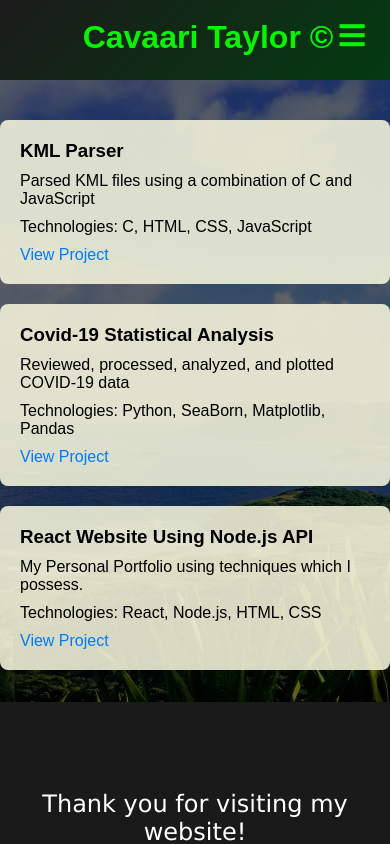
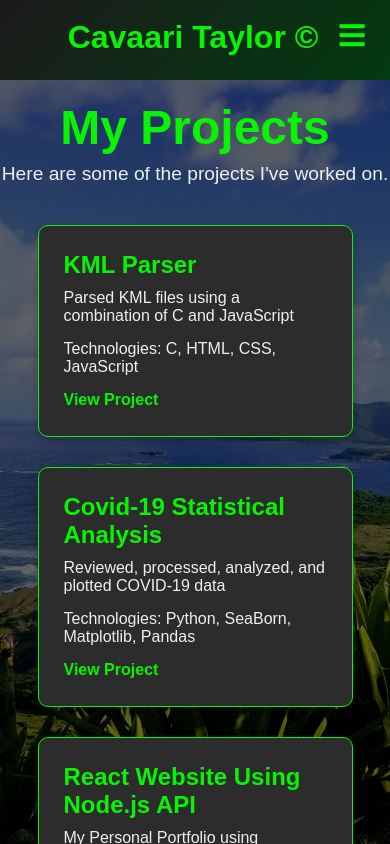
Before and after one commit to Cavaari/my-portfolio, a React (Create React App) app: page /projects in a window 390 px wide. Shown: the top 844 px of the page. Built offline with nearby package versions, Linux system fonts and the light colour scheme.

Commit message:
Full overhaul on styling on major pages and issues including mobile view

```diff
--- a/src/components/Footer.css
+++ b/src/components/Footer.css
@@ -6,7 +6,6 @@
     background-color: #1a1a1a;
     color: #fff;
     padding: 4rem 0 2rem 0;
-    margin-top: 2rem;
 }
 
 .footer-subscription {
--- a/src/components/Hero.css
+++ b/src/components/Hero.css
@@ -1,105 +1,90 @@
+@import url('https://fonts.googleapis.com/css2?family=Poppins:wght@300;700&display=swap');
+
+:root {
+  --primary-color: #3498db;
+  --light-color: #ffffff;
+  --dark-text-color: #ecf0f1;
+  --font-main: 'Poppins', sans-serif;
+}
+
 .hero-container {
+  background: linear-gradient(rgba(0, 0, 0, 0.6), rgba(0, 0, 0, 0.6)), url('../../public/images/The moon.jpg') center center/cover no-repeat;
   height: 100vh;
   width: 100%;
   display: flex;
   flex-direction: column;
   justify-content: center;
   align-items: center;
-    object-fit: contain;
-
+  text-align: center;
+  padding: 0 1rem;
 }
 
-.background {
-    background: url('C:/Users/cavaa/OneDrive/Documents/Website/my-portfolio/public/images/The moon.jpg') center center/cover no-repeat;
-    height: 100vh;
-    width: 100%;
-    position: absolute;
-    top: 0;
-    left: 0;
-    z-index: -1;
-    background-blend-mode: overlay;
-    background-color: rgba(0, 0, 0, 0.5);
-}
-
-
-
 .hero-container > h1 {
-    color: #ffffff;
-    font-size: 100px;
-    margin-top: -100px;
-    display: flex;
-    font-family: 'Times New Roman', Times, serif;
-    font-weight: bold;
-    text-shadow: -1px -1px 0 #000, 1px -1px 0 #000, -1px 1px 0 #000, 1px 1px 0 #000;
-
-    align-self: center;
-    text-align: center;
+  font-family: var(--font-main);
+  color: var(--light-color);
+  font-size: 5rem;
+  font-weight: 700;
+  margin: 0;
+  text-shadow: 2px 2px 8px rgba(0, 0, 0, 0.7);
 }
 
 .hero-container > p {
-    margin-top: 8px;
-    color: #000000;
-    font-size: 32px;
-    font-weight: bold;
-    font-family: 'Times New Roman', Times, serif;
-    align-self: center;
-    text-align: center;
+  font-family: var(--font-main);
+  color: var(--dark-text-color);
+  font-size: 1.5rem;
+  font-weight: 300;
+  margin-top: 1rem;
+  margin-bottom: 2rem;
+  max-width: 650px;
 }
 
 .hero-btns {
-      margin-top: 32px;
+  display: flex;
+  flex-wrap: wrap;
+  justify-content: center;
+  gap: 1rem;
 }
 
 .hero-btns .btn {
-    margin: 6px;
-    color: #09f405;
-    background: transparent;
-    border-color: #091009;
-    border-radius: 8px;
-
+  text-decoration: none;
+  border-radius: 4px;
 }
 
-.hero-btns .btn--outline {
-    background-color: #ffffff;
-    color: #000;
-    border-color: #0a100a;
+.btn--solid {
+  background-color: var(--primary-color);
+  color: var(--light-color);
+  border: 1px solid var(--primary-color);
 }
 
-
-.hero-btns .btn--medium:hover,
-.hero-btns .btn--large:hover{
-    background: #000000c8;
-    color: #09f405;
-    transition: all 0.3s ease-out;
+.btn--solid:hover {
+  background-color: transparent;
+  color: var(--primary-color);
+  border: 1px solid var(--primary-color);
 }
 
-.fa-play-circle {
-    margin-left: 4px;
+.btn--outline {
+  background-color: transparent;
+  color: var(--light-color);
+  border: 1px solid var(--light-color);
 }
 
-@media screen and (max-width: 960px){
+.btn--outline:hover {
+  background-color: var(--light-color);
+  color: #000;
+}
+
+@media screen and (max-width: 960px) {
   .hero-container > h1 {
-        font-size: 70px;
-        margin-top: -150px;
+    font-size: 4rem;
   }
 }
 
-@media screen and (max-width: 768px){
+@media screen and (max-width: 768px) {
   .hero-container > h1 {
-        font-size: 50px;
-        margin-top: -100px;
+    font-size: 3rem;
   }
 
   .hero-container > p {
-        font-size: 30px;
-    }
-
-    .btn-mobile {
-        display: block;
-        text-decoration: none;
-    }
-
-    .btn {
-        width: 100%;
+    font-size: 1.25rem;
   }
 }
--- a/src/components/Navbar.css
+++ b/src/components/Navbar.css
@@ -77,6 +77,10 @@
     display: none;
 }
 
+.nav-item-btn {
+    display: none;
+}
+
 @media screen and (max-width: 960px) {
     .NavbarItems {
         position: relative;
@@ -125,6 +129,7 @@
         position: absolute;
         top: 0;
         left: 0;
+        margin-left: 5px;
         transform: translate(25%, 50%);
     }
 
@@ -144,7 +149,7 @@
     }
 
     .nav-links-mobile {
-    display: block; /* Show the element for screens with a max-width of 960px */
+        display: block;
         text-align: center;
         margin: 2rem auto;
         border-radius: 4px;
@@ -163,4 +168,8 @@
         color: #242424;
         transition: 250ms;
     }
+
+    .nav-item-btn {
+        display: block;
     }
+}
--- a/src/components/pages/AboutMe.css
+++ b/src/components/pages/AboutMe.css
@@ -1,5 +1,3 @@
-/* AboutMe.css */
-
 .aboutMe-container {
   display: flex;
   flex-direction: column;
@@ -94,9 +92,9 @@
 /* Mobile View */
 @media screen and (max-width: 600px) {
   .aboutMe-container {
-    margin-top: 400px;
+    margin-top: 150px;
     padding: 10px;
-    margin-bottom: 275px;
+    margin-bottom: 100px;
   }
 
   .aboutMe-container h1 {
--- a/src/components/pages/Experience.css
+++ b/src/components/pages/Experience.css
@@ -1,108 +1,88 @@
-/* Experience.css */
-.experience-container {
+.experience-page {
+  padding-top: 80px;
   min-height: 100vh;
-    padding: 80px 20px;
-    margin-top: 80px;
-    color: #fff;
+  background: linear-gradient(rgba(0, 0, 0, 0.6), rgba(0, 0, 0, 0.6)), url('/public/images/The moon.jpg') center center/cover no-repeat;
+  background-attachment: fixed;
 }
 
-.background {
-    background: url('/public/images/The moon.jpg') center center/cover no-repeat;
-    height: 100vh;
-    width: 100%;
-    position: fixed;
-    top: 0;
-    left: 0;
-    margin: 0;
-    padding: 0;
-    z-index: -1;
-    background-blend-mode: overlay;
-    background-color: rgba(0, 0, 0, 0.6);  /* Dark overlay */
+.experience-container {
+  display: flex;
+  flex-direction: column;
+  align-items: center;
+  padding: 40px 20px;
+  gap: 30px;
 }
 
-
-.experience-section {
-    margin-bottom: 60px;
+.experience-header {
+  font-size: 3rem;
+  color: #09f405;
+  margin-bottom: 20px;
 }
 
-.experience-section h2 {
-    font-size: 2.5rem;
+.experience-card {
+  background-color: #2c2c2c;
+  border: 1px solid #09f405;
+  border-radius: 10px;
+  padding: 25px;
+  box-shadow: 0 4px 8px rgba(0, 0, 0, 0.2);
+  width: 100%;
+  max-width: 800px;
+  text-align: left;
+  transition: transform 0.3s ease, box-shadow 0.3s ease;
+}
+
+.experience-card:hover {
+  transform: translateY(-10px);
+  box-shadow: 0 8px 16px rgba(9, 244, 5, 0.4);
+}
+
+.card-title {
+  font-size: 1.5rem;
   color: #09f405;
   display: flex;
   align-items: center;
   gap: 15px;
-    margin-bottom: 20px;
-    font-style: italic;
-    /*text-decoration: underline;*/
+  margin-bottom: 15px;
 }
 
 .icon {
   font-size: 1.8rem;
 }
 
-.experience-card {
-    background: rgba(0, 0, 0, 0.8);
-    border-radius: 12px;
-    box-shadow: 0 4px 10px rgba(0, 0, 0, 0.6);
-    padding: 30px;
-    margin: 20px 0;
-    transition: transform 0.3s ease, box-shadow 0.3s ease;
-}
-
-.experience-card:hover {
-    transform: translateY(-10px);
-    box-shadow: 0 8px 20px rgba(0, 0, 0, 0.8);
-}
-
-.experience-card h3 {
-    font-size: 1.5rem;
-    color: #3498db;
-}
-
 .experience-card p {
-    font-size: 1.4rem;
-    line-height: 1.8;
+  font-size: 1rem;
+  color: #ecf0f1;
+  margin-bottom: 10px;
 }
 
 .experience-card ul {
   list-style: none;
   padding-left: 0;
-    margin-top: 20px;
 }
 
 .experience-card ul li {
   position: relative;
-    padding-left: 30px;
-    line-height: 1.8;
-    font-size: 1.4rem;
+  padding-left: 20px;
+  line-height: 1.6;
+  font-size: 1rem;
   color: #ffffff;
-    margin-top: -10px;
 }
 
-/* Custom Bullet Icon */
 .experience-card ul li::before {
-    content: '\2022';  /* Unicode for bullet point */
-    font-size: 1.5rem;
-    color: #09f405; /* Green bullet color */
+  content: '\2022';
+  font-size: 1.2rem;
+  color: #09f405;
   position: absolute;
   left: 0;
-    top: 4px;
-    transition: transform 0.3s ease;
+  top: 0;
 }
 
-/* Hover Effect */
-.experience-card ul li:hover::before {
-    transform: scale(1.5);
-    color: #3498db;
+@media (max-width: 768px) {
+  .experience-card {
+    width: 90%;
   }
 
-
-@media (max-width: 768px) {
-    .experience-container {
-        padding: 60px 15px;
-    }
-
-    .experience-card {
-        padding: 20px;
+  .experience-header {
+    font-size: 2.5rem;
   }
 }
--- a/src/components/pages/Projects.css
+++ b/src/components/pages/Projects.css
@@ -1,88 +1,89 @@
+body {
+  margin: 0;
+  padding: 0;
+  font-family: 'Poppins', sans-serif;
+  background-color: #1a1a1a;
+  color: #f5f5dce1;
+}
 
-.background {
-    background: url('/public/images/The moon.jpg') center center/cover no-repeat;
-    height: 100vh;
-    width: 100%;
-    position: absolute;
-    top: 0;
-    left: 0;
-    z-index: -1;
+.projects-page {
+  background: linear-gradient(rgba(0, 0, 0, 0.6), rgba(0, 0, 0, 0.6)), url('/public/images/The moon.jpg') center center/cover no-repeat;
+  background-attachment: fixed;
+  min-height: 100vh;
+}
+
+.projects-header {
+  padding-top: 100px;
+  text-align: center;
+  color: #09f405;
+}
+
+.projects-header h1 {
+  font-size: 3rem;
+  margin-bottom: 0.5rem;
+}
+
+.projects-header p {
+  font-size: 1.2rem;
+  color: #ecf0f1;
 }
 
 .projects-container {
   display: flex;
   flex-wrap: wrap;
-    gap: 20px;
-    margin-top: 120px;
   justify-content: center;
-    align-items: flex-start;
-    z-index: 1;
+  padding: 40px 20px;
+  gap: 30px;
+  flex-grow: 1;
 }
 
 .project-card {
-    background-color: #f5f5dce1;
-    padding: 20px;
-    border-radius: 8px;
-    cursor: pointer;
-    transition: transform 0.3s ease-in-out;
-
-    &:hover {
-      transform: scale(1.05);
+  background-color: #2c2c2c;
+  border: 1px solid #09f405;
+  border-radius: 10px;
+  padding: 25px;
+  box-shadow: 0 4px 8px rgba(0, 0, 0, 0.2);
+  width: 300px;
+  text-align: left;
+  transition: transform 0.3s ease, box-shadow 0.3s ease;
 }
 
-    h3 {
+.project-card:hover {
+  transform: translateY(-10px);
+  box-shadow: 0 8px 16px rgba(9, 244, 5, 0.4);
+}
+
+.project-card h3 {
+  font-size: 1.5rem;
+  color: #09f405;
   margin-bottom: 10px;
 }
 
-    p {
-      margin-bottom: 10px;
+.project-card p {
+  font-size: 1rem;
+  color: #ecf0f1;
+  margin-bottom: 15px;
 }
 
-    a {
-      color: #007bff;
+.project-card a {
+  display: inline-block;
+  color: #09f405;
   text-decoration: none;
-      display: block;
-      margin-top: 10px;
-    }
+  font-weight: bold;
+  border-bottom: 2px solid transparent;
+  transition: border-bottom 0.2s ease;
 }
 
-  .selected-project-details {
-    margin-top: 20px;
-    padding: 20px;
-    background-color: #f5f5dce1;
-    border-radius: 8px;
-    opacity: 0;
-    animation: fadeIn 0.5s ease-in-out forwards;
-
-    h2 {
-      margin-bottom: 10px;
-    }
-
-    p {
-      margin-bottom: 10px;
-    }
-
-    a {
-      color: #007bff;
-      text-decoration: none;
-      display: block;
-      margin-top: 10px;
-    }
+.project-card a:hover {
+  border-bottom: 2px solid #09f405;
 }
 
 @media (max-width: 768px) {
-    /* Apply different styles for screens with a maximum width of 768px */
   .projects-container {
     flex-direction: column;
     align-items: center;
   }
-}
-
-  @keyframes fadeIn {
-    from {
-      opacity: 0;
-    }
-    to {
-      opacity: 1;
+  .project-card {
+    width: 90%;
   }
 }
--- a/src/components/pages/Projects.js
+++ b/src/components/pages/Projects.js
@@ -1,7 +1,7 @@
-
-import React, { useState } from 'react';
+import React from 'react';
 import './Projects.css';
 import Footer from '../Footer';
+
 
 const projects = [
  {
@@ -27,9 +27,9 @@ const projects = [
  },
 ];
 
-function ProjectCard({ title, description, technologies, link, onClick }) {
+function ProjectCard({ title, description, technologies, link }) {
  return (
-    <div className='project-card' onClick={onClick}>
+  <div className='project-card'>
    <h3>{title}</h3>
    <p>{description}</p>
    <p>Technologies: {technologies}</p>
@@ -41,15 +41,12 @@ function ProjectCard({ title, description, technologies, link, onClick }) {
 }
 
 function Projects() {
-    const [selectedProject, setSelectedProject] = useState(null);
-
-    const handleProjectClick = (project) => {
-      setSelectedProject(project);
-    };
-
  return (
-      <div>
-
+  <div className='projects-page'>
+   <div className='projects-header'>
+    <h1>My Projects</h1>
+    <p>Here are some of the projects I've worked on.</p>
+   </div>
    <div className='projects-container'>
     {projects.map((project) => (
      <ProjectCard
@@ -58,22 +55,9 @@ function Projects() {
       description={project.description}
       technologies={project.technologies}
       link={project.link}
-              onClick={() => handleProjectClick(project)}
      />
     ))}
-
-          {selectedProject && (
-            <div className='selected-project-details'>
-              <h2>{selectedProject.title}</h2>
-              <p>{selectedProject.description}</p>
-              <p>Technologies: {selectedProject.technologies}</p>
-              <a href={selectedProject.link} target='_blank' rel='noopener noreferrer'>
-                View Project
-              </a>
    </div>
-          )}
-        </div>
-        <div className='background'></div>
     <Footer />
   </div>
  );
```
Also changed, not shown: src/App.js (+15 -4 lines), src/components/Button.js (+7 -7 lines), src/components/Hero.js (+15 -10 lines), src/components/Navbar.js (+11 -11 lines), src/components/pages/Experience.js (+21 -44 lines). Lines whose indentation alone changed are shown as unchanged.
